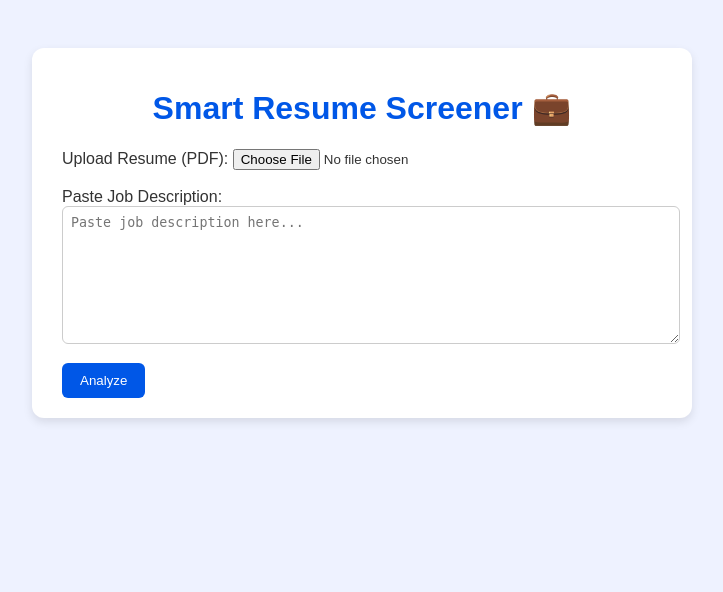
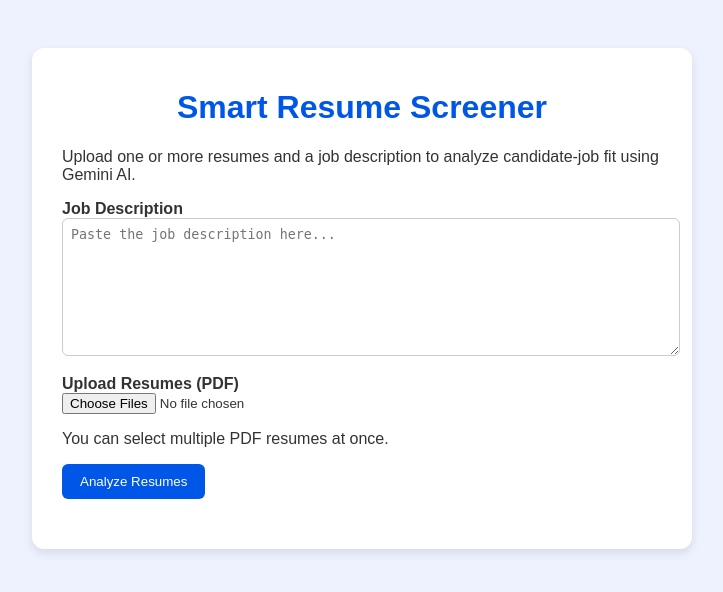
Before and after one commit to Aerohika/Smart_Resume_Screener_22BCE0026, a Flask app: page / in a window 1280 px wide. Shown: the top 592 px of the page, without its empty margins (278-1001 px from the left). Run offline with Flask 3, Linux system fonts and the light colour scheme.

Commit message:
Refactor index.html for improved form layout
Updated the HTML structure and form elements for better clarity and functionality.

```diff
--- a/templates/index.html
+++ b/templates/index.html
@@ -2,37 +2,71 @@
 <html lang="en">
 <head>
   <meta charset="UTF-8">
+  <meta name="viewport" content="width=device-width, initial-scale=1.0">
   <title>Smart Resume Screener</title>
   <link rel="stylesheet" href="{{ url_for('static', filename='style.css') }}">
 </head>
 <body>
   <div class="container">
-    <h1>Smart Resume Screener 💼</h1>
+    <h1>Smart Resume Screener</h1>
+    <p>Upload one or more resumes and a job description to analyze candidate-job fit using Gemini AI.</p>
 
     <form id="resumeForm" enctype="multipart/form-data">
-      <label>Upload Resume (PDF):</label>
-      <input type="file" name="resume" accept=".pdf" required><br><br>
+      <!-- Job Description -->
+      <div class="form-section">
+        <label for="jobdesc"><strong>Job Description</strong></label><br>
+        <textarea id="jobdesc" name="jobdesc" rows="8" cols="80" placeholder="Paste the job description here..." required></textarea>
+      </div>
 
-      <label>Paste Job Description:</label>
-      <textarea name="jobdesc" placeholder="Paste job description here..." required></textarea>
+      <!-- Resume Upload -->
+      <div class="form-section">
+        <label for="resumes"><strong>Upload Resumes (PDF)</strong></label><br>
+        <input type="file" id="resumes" name="resumes" multiple accept=".pdf" required>
+        <p class="note">You can select multiple PDF resumes at once.</p>
+      </div>
 
-      <button type="submit">Analyze</button>
+      <div class="form-section">
+        <button type="submit" class="btn">Analyze Resumes</button>
+      </div>
     </form>
 
-    <div id="result"></div>
+    <div id="loader" style="display:none; margin-top:20px;">
+      <p>⏳ Analyzing resumes... please wait.</p>
+    </div>
+
+    <div id="results" style="margin-top:30px;"></div>
   </div>
 
   <script>
-    document.getElementById("resumeForm").addEventListener("submit", async (e) => {
+    const form = document.getElementById('resumeForm');
+    const loader = document.getElementById('loader');
+    const resultsDiv = document.getElementById('results');
+
+    form.addEventListener('submit', async (e) => {
       e.preventDefault();
-      const formData = new FormData(e.target);
-      document.getElementById("result").innerHTML = "⏳ Analyzing...";
-      const response = await fetch("/analyze", {
-        method: "POST",
+      loader.style.display = 'block';
+      resultsDiv.innerHTML = '';
+
+      const formData = new FormData(form);
+      const response = await fetch('/analyze', {
+        method: 'POST',
         body: formData
       });
+
       const data = await response.json();
-      document.getElementById("result").innerHTML = `<pre>${data.result}</pre>`;
+      loader.style.display = 'none';
+
+      if (data.error) {
+        resultsDiv.innerHTML = `<p style="color:red;">${data.error}</p>`;
+        return;
+      }
+
+      let html = '<h2>Results:</h2><table border="1" cellpadding="8"><tr><th>Candidate</th><th>Match Score</th><th>Summary</th></tr>';
+      data.results.forEach(r => {
+        html += `<tr><td>${r.filename}</td><td>${r.score}%</td><td>${r.summary}</td></tr>`;
+      });
+      html += '</table>';
+      resultsDiv.innerHTML = html;
     });
   </script>
 </body>
```
